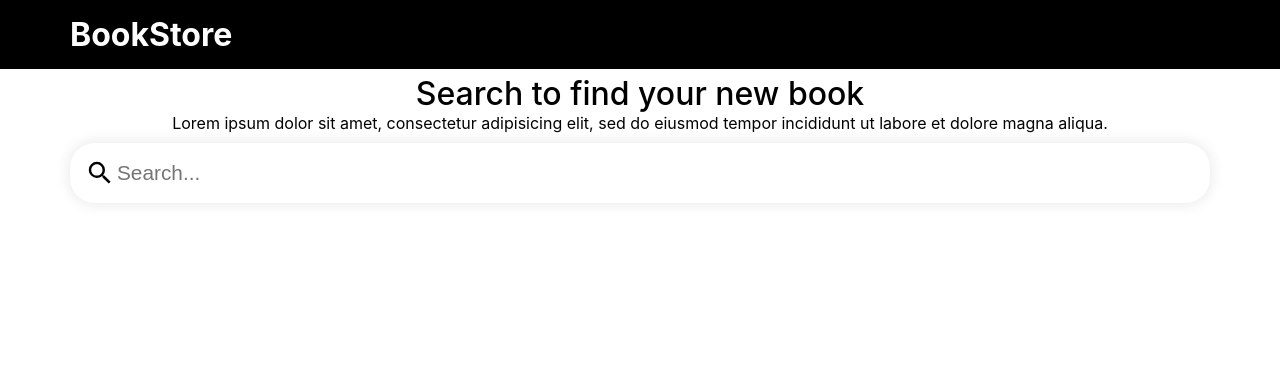
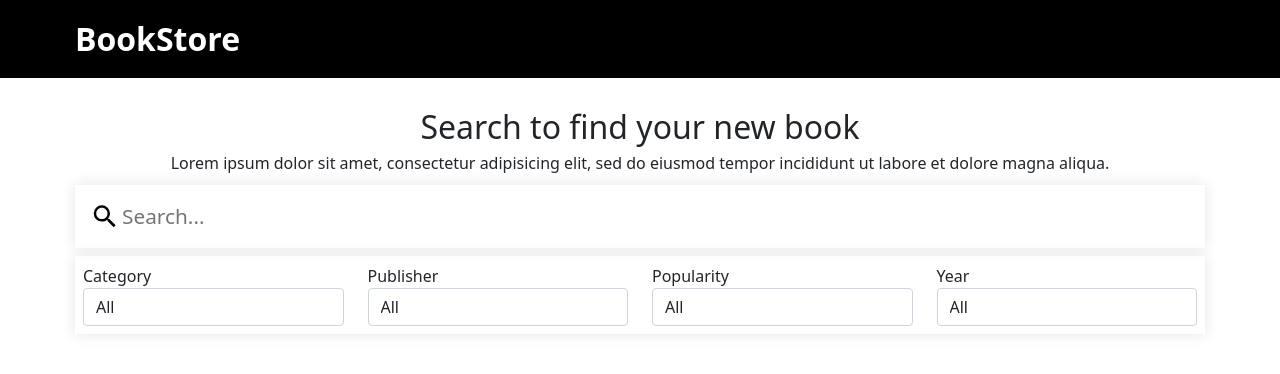
Before and after one commit to masterdev1025/bookstore-exe, a React (Create React App) app: page /book in a window 1280 px wide. Shown: the top 374 px of the page. Built offline with nearby package versions, Linux system fonts and the light colour scheme.

Commit message:
filter options UI

```diff
--- a/package.json
+++ b/package.json
@@ -6,6 +6,7 @@
     "@testing-library/jest-dom": "^5.11.4",
     "@testing-library/react": "^11.1.0",
     "@testing-library/user-event": "^12.1.10",
+    "bootstrap": "^5.0.2",
     "react": "^17.0.2",
     "react-dom": "^17.0.2",
     "react-router-dom": "^5.2.0",
--- a/src/index.js
+++ b/src/index.js
@@ -3,7 +3,7 @@ import ReactDOM from 'react-dom';
 import './index.css';
 import App from './App';
 import reportWebVitals from './reportWebVitals';
-
+import 'bootstrap/dist/css/bootstrap.min.css';
 ReactDOM.render(
   <React.StrictMode>
     <App />
--- a/src/scenes/Book/Main/components/Filter/Filter.css
+++ b/src/scenes/Book/Main/components/Filter/Filter.css
@@ -1,5 +1,5 @@
 .book-filter__container{
-
+    margin-top: 20px;
 }
 .book-filter__container .title{
     font-size: 2rem;
@@ -13,7 +13,7 @@
     position: relative;
     margin-top: 10px;
     padding: 15px;
-    border-radius: 25px;
+    /* border-radius: 25px; */
     box-shadow: 0px 0px 15px #e8e4e4;
     display: flex;
 }
@@ -29,3 +29,8 @@
 .book-filter__container .search-bar .search-input:focus{
     outline: none;
 }
+
+.book-filter__container .search-filter{
+    /* border-radius: 25px; */
+    box-shadow: 0px 0px 15px #e8e4e4;
+}
--- a/src/scenes/Book/Main/components/Filter/Filter.js
+++ b/src/scenes/Book/Main/components/Filter/Filter.js
@@ -11,6 +11,34 @@ class Filter extends React.Component {
                     <svg className="icon" focusable="false" xmlns="http://www.w3.org/2000/svg" viewBox="0 0 24 24"><path d="M15.5 14h-.79l-.28-.27A6.471 6.471 0 0 0 16 9.5 6.5 6.5 0 1 0 9.5 16c1.61 0 3.09-.59 4.23-1.57l.27.28v.79l5 4.99L20.49 19l-4.99-5zm-6 0C7.01 14 5 11.99 5 9.5S7.01 5 9.5 5 14 7.01 14 9.5 11.99 14 9.5 14z"></path></svg>
                     <input className="search-input" placeholder="Search..." />
                 </div>
+                <div className="search-filter mt-2 p-2">
+                    <div className="row">
+                        <div className="col-md-3 form-group">
+                            <label>Category</label>
+                            <select className="form-control">
+                                <option>All</option>
+                            </select>
+                        </div>
+                        <div className="col-md-3 form-group">
+                            <label>Publisher</label>
+                            <select className="form-control">
+                                <option>All</option>
+                            </select>
+                        </div>
+                        <div className="col-md-3 form-group">
+                            <label>Popularity</label>
+                            <select className="form-control">
+                                <option>All</option>
+                            </select>
+                        </div>
+                        <div className="col-md-3 form-group">
+                            <label>Year</label>
+                            <select className="form-control">
+                                <option>All</option>
+                            </select>
+                        </div>
+                    </div>
+                </div>
             </div>
         )
     }
```
Also changed, not shown: 1 other file (tests, documents, lock files or other folders).
